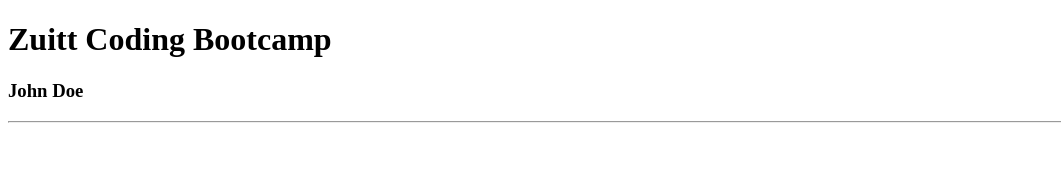
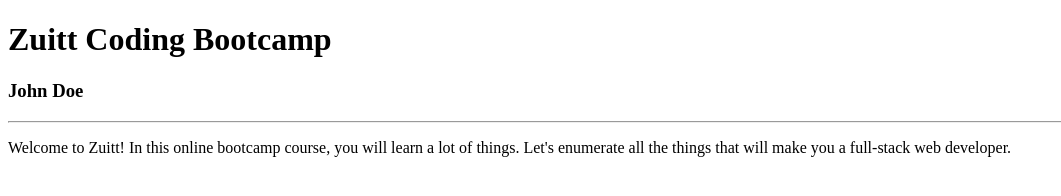
Before and after one commit to jesseca-ac/individual-casanare-jesseca, a plain HTML site: page frontend/s03/discussion/index.html in a window 1280 px wide. Shown: the whole page, without its empty margins (0-1061 px from the left). Drawn offline with Linux system fonts and the light colour scheme.

Commit message:
added paragraph in index.html

```diff
--- a/frontend/s03/discussion/index.html
+++ b/frontend/s03/discussion/index.html
@@ -17,5 +17,8 @@
     <!-- "hr" creates a horizontal line -->
     <hr>
 
+    <!-- "p" tag creates a paragraph text -->
+    <!-- Introductory Paragraph -->
+    <p>Welcome to Zuitt! In this online bootcamp course, you will learn a lot of things. Let's enumerate all the things that will make you a full-stack web developer.</p>
 </body>
 </html>
```
